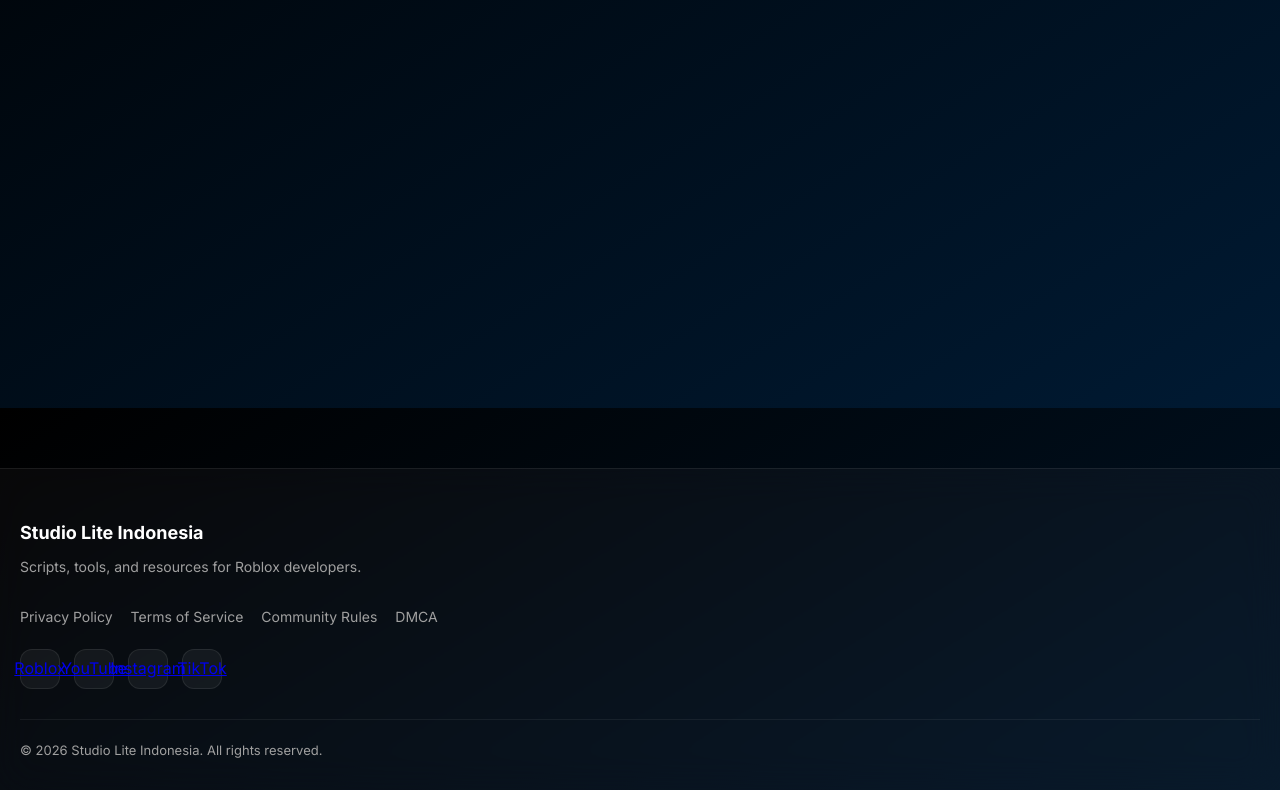
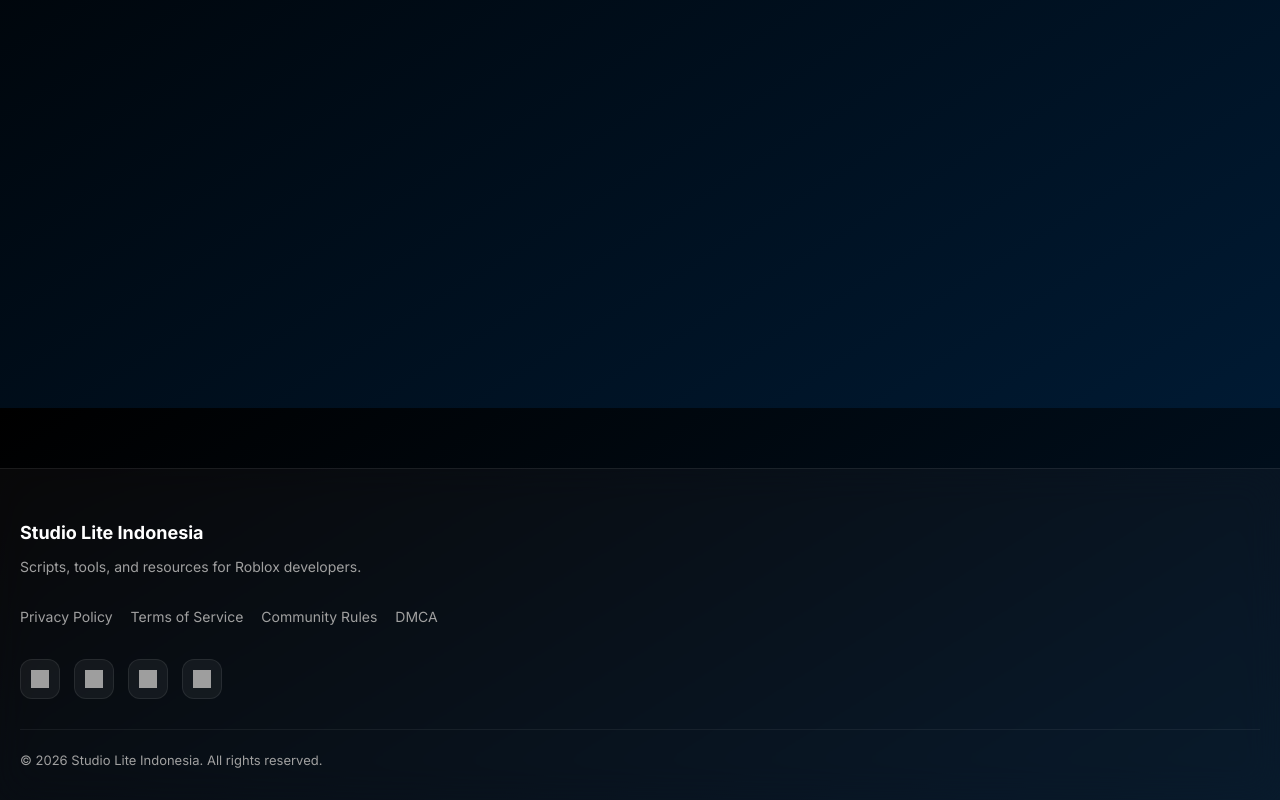
Before and after one commit to kenz-zz/Studio-Lite-Indonesia, a plain HTML site: page scripts/custom-hotbar/index.html in a window 1280 px wide. Shown: the part 392-1192 px from the top of the page. Drawn offline with nearby package versions, Linux system fonts and the light colour scheme; no server answers; grey boxes are pictures that could not be loaded.

Commit message:
Update index.html

```diff
--- a/scripts/custom-hotbar/index.html
+++ b/scripts/custom-hotbar/index.html
@@ -155,17 +155,28 @@
         </div>
 
         <div class="footer-socials">
-            <a href="#" target="_blank">Roblox</a>
-            <a href="#" target="_blank">YouTube</a>
-            <a href="#" target="_blank">Instagram</a>
-            <a href="#" target="_blank">TikTok</a>
-        </div>
+    <a href="#" class="footer-socials ro" target="_blank" title="Roblox">
+        <img src="https://cdn.simpleicons.org/roblox/white" alt="Roblox">
+    </a>
+
+    <a href="#" class="footer-socials yt" target="_blank" title="YouTube">
+        <img src="https://cdn.simpleicons.org/youtube/white" alt="YouTube">
+    </a>
+
+    <a href="#" class="footer-socials ig" target="_blank" title="Instagram">
+        <img src="https://cdn.simpleicons.org/instagram/white" alt="Instagram">
+    </a>
+
+    <a href="#" class="footer-socials tt" target="_blank" title="TikTok">
+        <img src="https://cdn.simpleicons.org/tiktok/white" alt="TikTok">
+    </a>
+</div>
 
         <div class="footer-bottom">
             <p>© 2026 Studio Lite Indonesia. All rights reserved.</p>
         </div>
 
     </div>
-</footer>
+    </footer>
 </body>
 </html>
```
